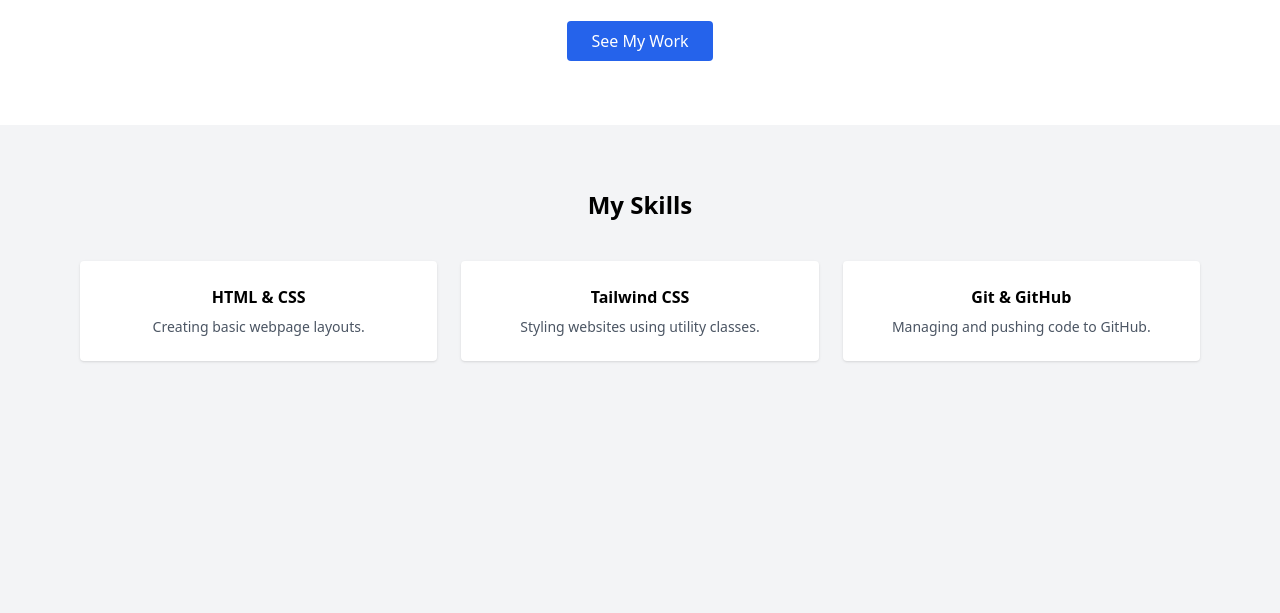
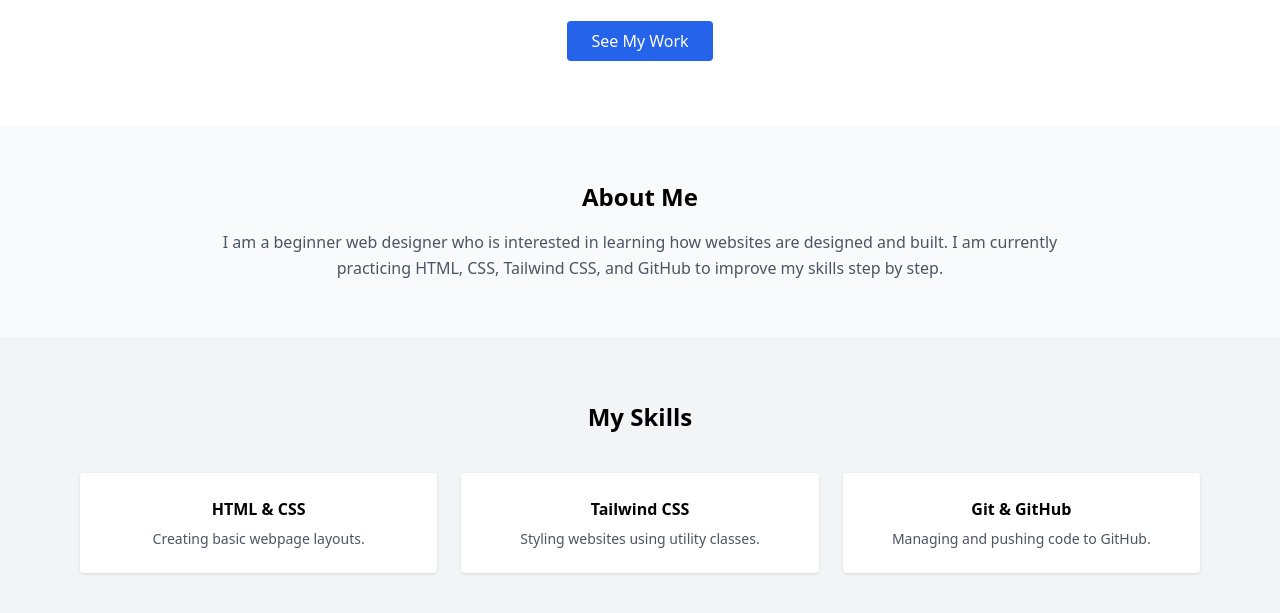
Before and after one commit to nirjalatripathi/portfoliosite, a plain HTML site: page index.html in a window 1280 px wide. Shown: the part 207-820 px from the top of the page. Drawn offline with nearby package versions, Linux system fonts and the light colour scheme.

Commit message:
add about me section

```diff
--- a/index.html
+++ b/index.html
@@ -39,6 +39,22 @@
   </button>
 </section>
 
+<!--about me section-->
+<section class="bg-gray-50 py-14">
+  <div class="max-w-4xl mx-auto text-center px-4">
+    <h3 class="text-2xl font-semibold mb-4">
+      About Me
+    </h3>
+
+    <p class="text-gray-600 leading-relaxed">
+      I am a beginner web designer who is interested in learning how websites
+      are designed and built. I am currently practicing HTML, CSS, Tailwind CSS,
+      and GitHub to improve my skills step by step.
+    </p>
+  </div>
+</section>
+
+
 <!--skills and services section -->
 <section class="py-16">
   <h3 class="text-2xl font-semibold text-center mb-10">
```
